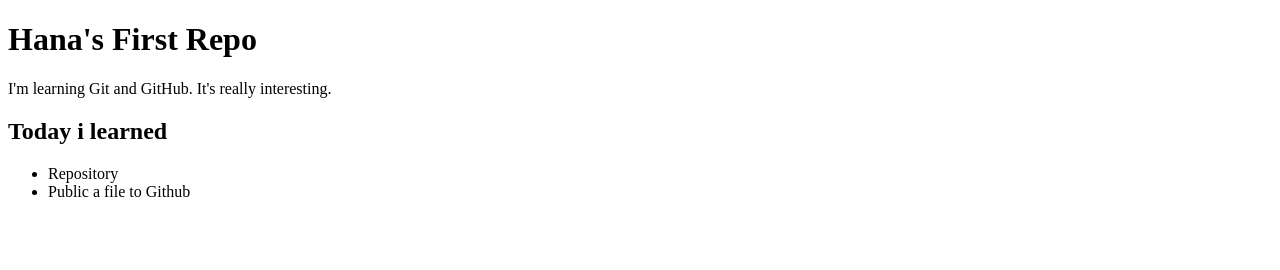
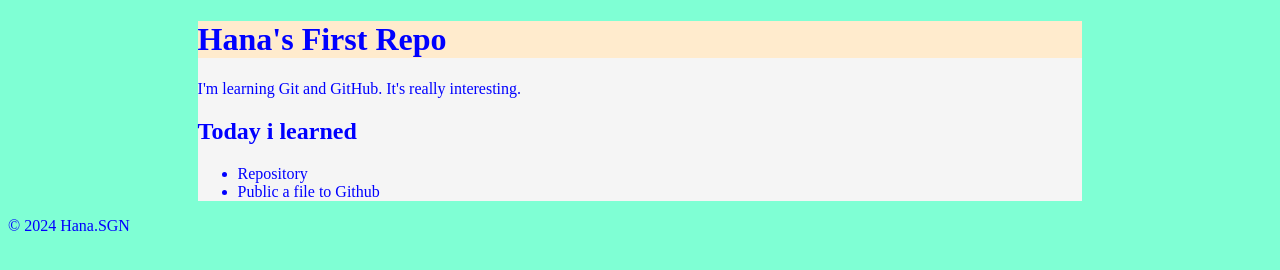
Before and after one commit to tuilahana/first-repo-ever, a plain HTML site: page index.html in a window 1280 px wide. Drawn offline with Linux system fonts and the light colour scheme.

Commit message:
Add a version client provided
add h1 background color, footer, main part decoration

```diff
--- a/index.html
+++ b/index.html
@@ -5,9 +5,10 @@
     <meta name="viewport" content="width=device-width, initial-scale=1.0">
     <meta http-equiv="X-UA-Compatible" content="ie=edge">
     <title>Hana's First Repo</title>
-    <link rel="stylesheet" href="styles.css">
+    <link rel="stylesheet" href="style.css">
   </head>
   <body>
+    <main>
     <h1>Hana's First Repo</h1>
     <p>I'm learning Git and GitHub. It's really interesting.</p>
     <h2> Today i learned</h2>
@@ -15,5 +16,9 @@
       <li>Repository</li>
       <li>Public a file to Github</li>
     </ul>
+    </main>
   </body>
+  <footer>
+    <div>&copy; 2024 Hana.SGN</div>
+  </footer>
 </html>
--- /dev/null
+++ b/style.css
@@ -0,0 +1,12 @@
+body {
+    background-color: aquamarine;
+    color: blue;
+}
+h1{
+    background-color: blanchedalmond;
+}
+main{
+    background-color: whitesmoke;
+    width: 70%;
+    margin: 0 auto;
+}
```
